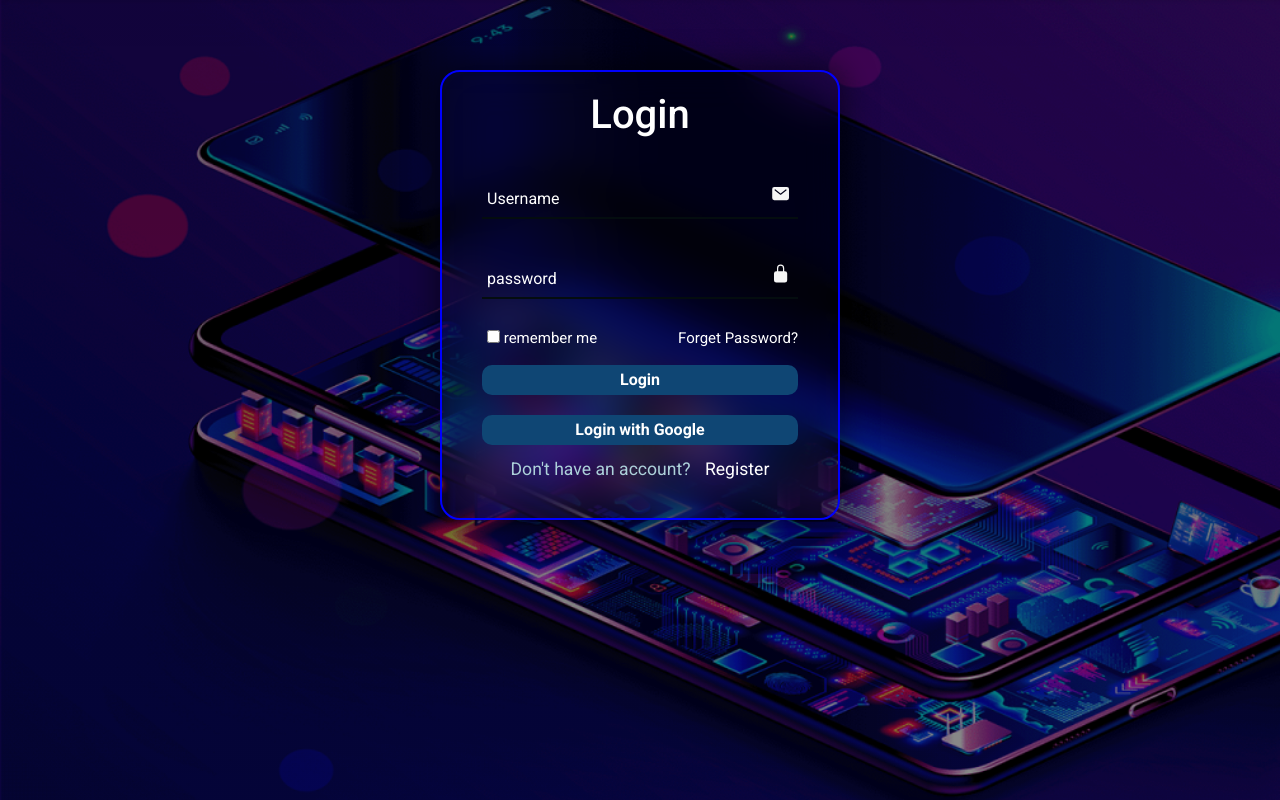
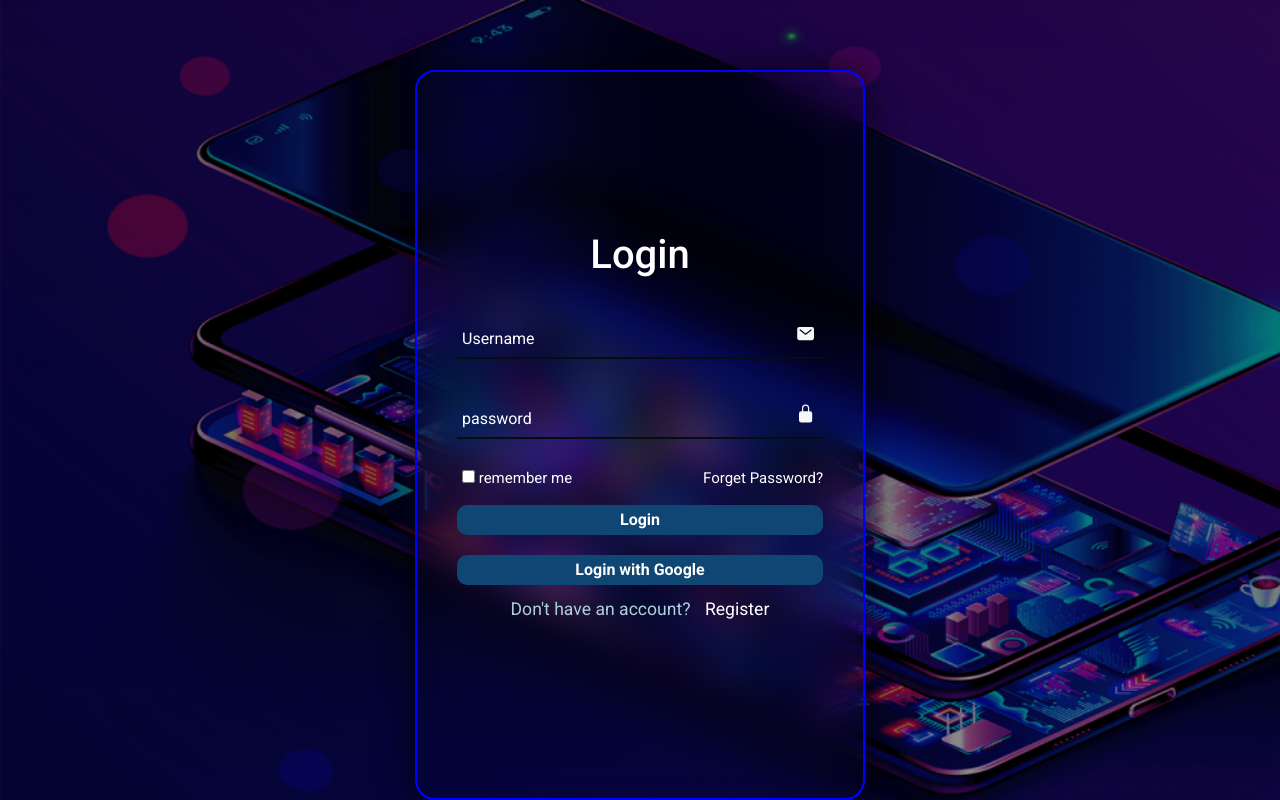
Before and after one commit to Fayasmuthu/Moblieshop, a Django app: page /Login in a window 1280 px wide. Shown: the part 70-870 px from the top of the page. Run offline with Django 4.2, Linux system fonts and the light colour scheme; some libraries are stand-ins or nearby versions.

Commit message:
First Django

```diff
--- a/ecom/static/web/css/link.css
+++ b/ecom/static/web/css/link1.css
@@ -29,8 +29,8 @@ section{
 
 .wrapper{
     position: relative;
-    width: 400px;
-    height: 450px;
+    width: 450px;
+    height: auto;
     border: 2px solid blue;
     border-radius: 20px;
     backdrop-filter: blur(20px);
--- a/ecom/static/web/css/styl2.css
+++ b/ecom/static/web/css/styl2.css
@@ -291,6 +291,7 @@
     color: var(--dark);
 }
 
+
 .bg-offer {
     background: url(../image/MO3.jpg) top right no-repeat;
     background-size: cover;
--- a/ecom/templates/web/account/login.html
+++ b/ecom/templates/web/account/login.html
@@ -33,7 +33,7 @@
 
        {% comment %} -----------login and sign up--------- {% endcomment %}
    </head> <link rel="stylesheet" href="https://cdnjs.cloudflare.com/ajax/libs/font-awesome/6.4.0/css/all.min.css">
-   <link rel="stylesheet" href="{% static 'web/css/link.css' %}">
+   <link rel="stylesheet" href="{% static 'web/css/link1.css' %}">
 
    <link href="https://cdn.jsdelivr.net/npm/bootstrap@5.3.0-alpha3/dist/css/bootstrap.min.css" rel="stylesheet"
        integrity="sha384-KK94CHFLLe+nY2dmCWGMq91rCGa5gtU4mk92HdvYe+M/SXH301p5ILy+dN9+nJOZ" crossorigin="anonymous">
@@ -93,6 +93,7 @@
             <h2>Login</h2>
             <form action='{% url 'login' %}' method="POST">
               {% csrf_token %}
+              {% include 'web/message.html' %}
               <div class="input-box">
                 <span class="icon"><ion-icon name="mail"></ion-icon></span>
                 <input type="text" required name="Username_1">
--- a/ecom/templates/web/account/sign-up.html
+++ b/ecom/templates/web/account/sign-up.html
@@ -32,7 +32,7 @@
 
        {% comment %} -----------login and sign up--------- {% endcomment %}
    </head> <link rel="stylesheet" href="https://cdnjs.cloudflare.com/ajax/libs/font-awesome/6.4.0/css/all.min.css">
-   <link rel="stylesheet" href="{% static 'web/css/link.css' %}">
+   <link rel="stylesheet" href="{% static 'web/css/link1.css' %}">
 
    <link href="https://cdn.jsdelivr.net/npm/bootstrap@5.3.0-alpha3/dist/css/bootstrap.min.css" rel="stylesheet"
        integrity="sha384-KK94CHFLLe+nY2dmCWGMq91rCGa5gtU4mk92HdvYe+M/SXH301p5ILy+dN9+nJOZ" crossorigin="anonymous">
--- a/ecom/templates/web/index.html
+++ b/ecom/templates/web/index.html
@@ -184,7 +184,7 @@
                         <h5 class="text-primary mb-0">{{P.price}}</h5>
 
                         <div class="btn-action d-flex justify-content-center">
-                            <a class="btn btn-primary py-2 px-3" href="{% url 'cart_add' P.id %}"><i class="bi bi-cart"></i></a>
+                            <a class="btn btn-dark py-2 px-3 me-5" href="{% url 'cart_add' P.id %}"><i class="bi bi-cart"></i></a>
                             <a class="btn btn-primary py-2 px-3" href=""><i class="bi bi-eye"></i></a>
 
                         </div>
--- /dev/null
+++ b/ecom/templates/web/message.html
@@ -0,0 +1,7 @@
+{% if messages %}
+    {% for message in messages %}
+        <div class="alert alert-{{message.tags}}" role='alert'>
+            {{message}}
+        </div>
+    {% endfor %}
+{% endif %}
```
Also changed, not shown: ecom/db.sqlite3, ecom/media/Media/product_image/33630.jpg (added), ecom/media/Media/product_image/Ldpo801R.jpg (added), ecom/media/Media/product_image/Samsung_S20fe_.jpg (added), ecom/media/Media/product_image/dp1.jpg (added), ecom/media/Media/product_image/oneplus-7-pro_l_mwSB54q.jpg (added).
